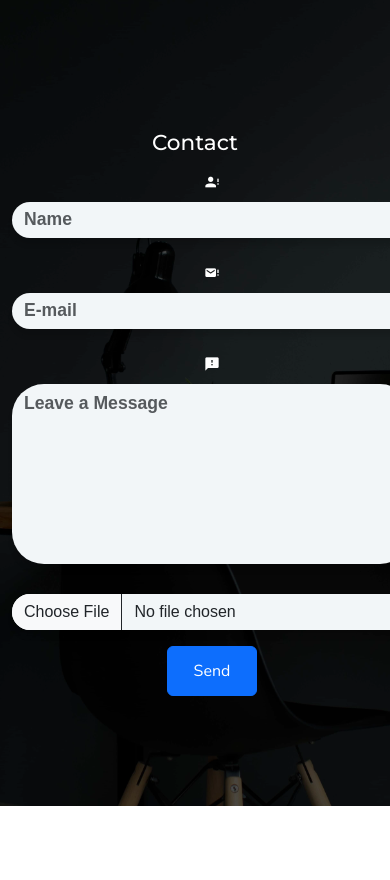
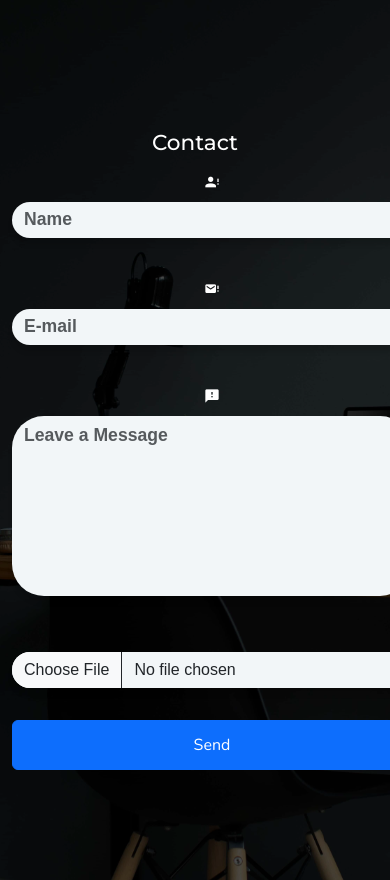
Before and after one commit to FernandoZX/fernando_portfolio, a website: page index.html in a window 390 px wide. Shown: the part 3960-4840 px from the top of the page. Before the commit the page ends 4766 px from the top, so only its background shows below. Drawn offline with nearby package versions, Linux system fonts and the light colour scheme.

Commit message:
form responsive

```diff
--- a/index.html
+++ b/index.html
@@ -167,12 +167,14 @@
                         <div class="container">
                             <div class="row gy-4 row-cols-1 row-cols-sm-2 row-cols-md-3">
                                 <div class="col"><img src="assets/images/companies/koombea.png" class="img-fluid"
-                                        alt="Koombea"><br/><span class="align-text-bottom">Web Developer August 2016 - January 2024</span></div>
+                                        alt="Koombea"><br /><span class="align-text-bottom">Web Developer August 2016 -
+                                        January 2024</span></div>
                                 <div class="col"><img src="assets/images/companies/tecnosystems.png" class="img-fluid"
-                                        alt="Tecnosystems"><br/><span class="align-text-bottom">Software engineering November 2014 - June 2016</span></div>
+                                        alt="Tecnosystems"><br /><span class="align-text-bottom">Software engineering
+                                        November 2014 - June 2016</span></div>
                                 <div class="col">
-                                    <img src="assets/images/companies/vsi.png"
-                                        class="img-fluid" alt="Web Development"><br/>
+                                    <img src="assets/images/companies/vsi.png" class="img-fluid"
+                                        alt="Web Development"><br />
                                     <span class="align-text-bottom">Web Developer November 2012 - October 2014</span>
                                 </div>
                             </div>
@@ -192,44 +194,44 @@
         <div class="bg-overlay"></div>
         <div class="container z-index">
             <div class="row justify-content-center">
-                <div class="col-lg-12">
+                <div class="col-md-6">
                     <div class="text-white text-center">
                         <h4>Contact</h4>
-                        <form action="https://formspree.io/f/xyyrodal" method="POST" enctype="multipart/form-data">
-                            <div class="mb-3 row">
+
+                            <form class="d-flex flex-column" action="https://formspree.io/f/xyyrodal" method="POST" enctype="multipart/form-data">
+                                <div class="mb-3">
                                     <label for="formName" class="col-sm-2 col-form-label">
                                         <span class="mdi mdi-account-alert"></span>
                                     </label>
-                                <div class="col-sm-5">
-                                    <input type="text" name="name" id="formName" class="form-control"
+                                    <input type="text" name="name" id="formName" class="form-control mb-3"
                                         placeholder="Name">
+
                                 </div>
-                            </div>
-                            <div class="mb-3 row">
+                                <div class="mb-3">
                                     <label for="formEmail" class="col-sm-2 col-form-label">
                                         <span class="mdi mdi-email-alert"></span>
                                     </label>
-                                <div class="col-sm-5">
-                                    <input type="email" name="email" id="formEmail" class="form-control"
+
+                                    <input type="email" name="email" id="formEmail" class="form-control mb-3"
                                         placeholder="E-mail">
+
                                 </div>
-                            </div>
-                            <div class="mb-3 row">
+                                <div class="mb-3">
                                     <label for="formMessage" class="col-sm-2 col-form-label">
                                         <span class="mdi mdi-message-alert"></span>
                                     </label>
-                                <div class="col-sm-5">
-                                    <textarea name="message" id="formMessage" class="form-control" rows="7"
+
+                                    <textarea name="message" id="formMessage" class="form-control mb-3" rows="7"
                                         placeholder="Leave a Message"></textarea>
+
                                 </div>
-                            </div>
-                            <div class="mb-3 row">
+                                <div class="mb-3">
                                     <label for="formUpload" class="col-sm-2 col-form-label">
                                         <span class="mdi mdi-file-alert"></span>
                                     </label>
-                                <div class="col-sm-5">
-                                    <input type="file" id="formUpload" name="upload" class="form-control">
-                                </div>
+
+                                    <input type="file" id="formUpload" name="upload" class="form-control mb-3">
+
                                 </div>
 
                                 <!-- your other form fields go here -->
```
Lines whose indentation alone changed are shown as unchanged.
